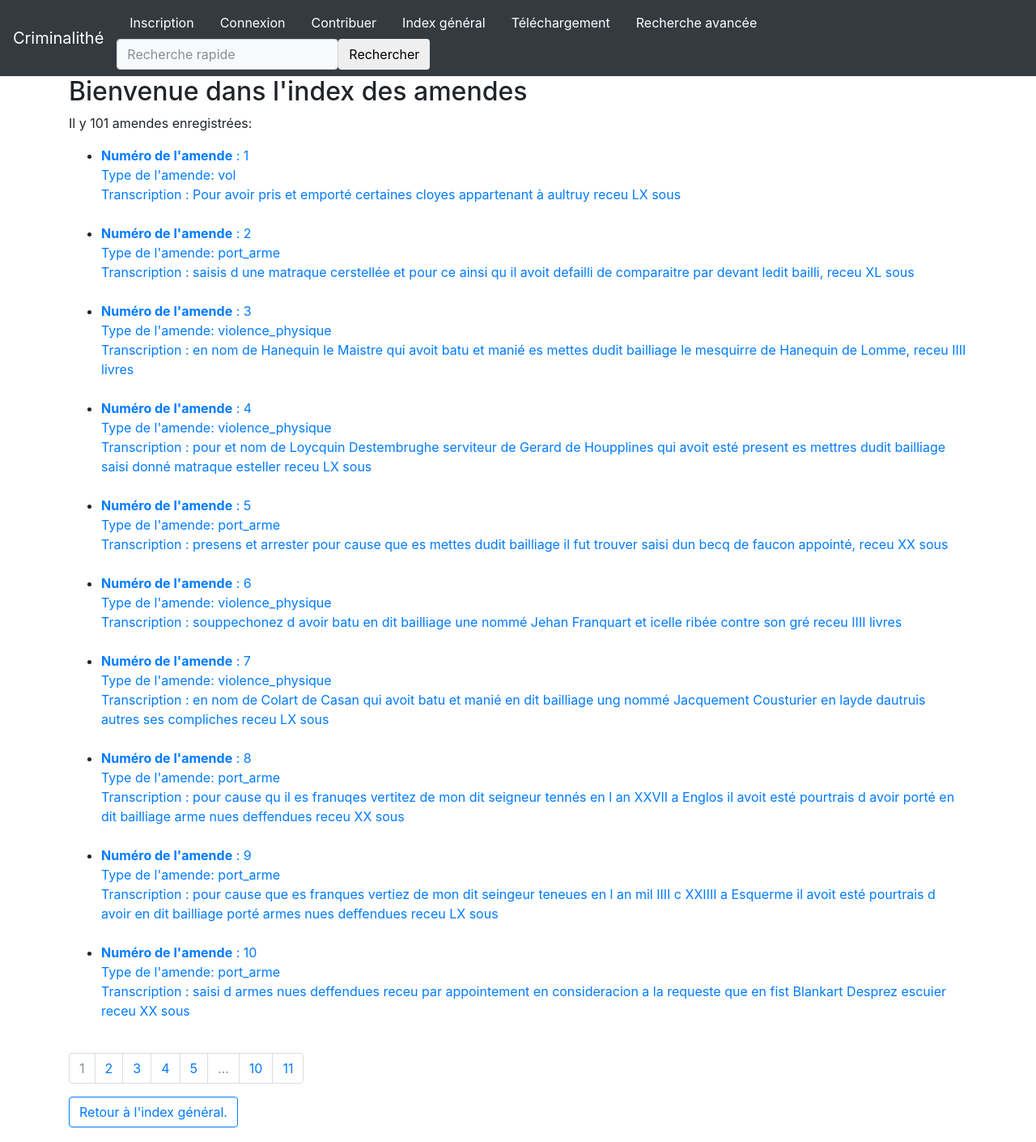
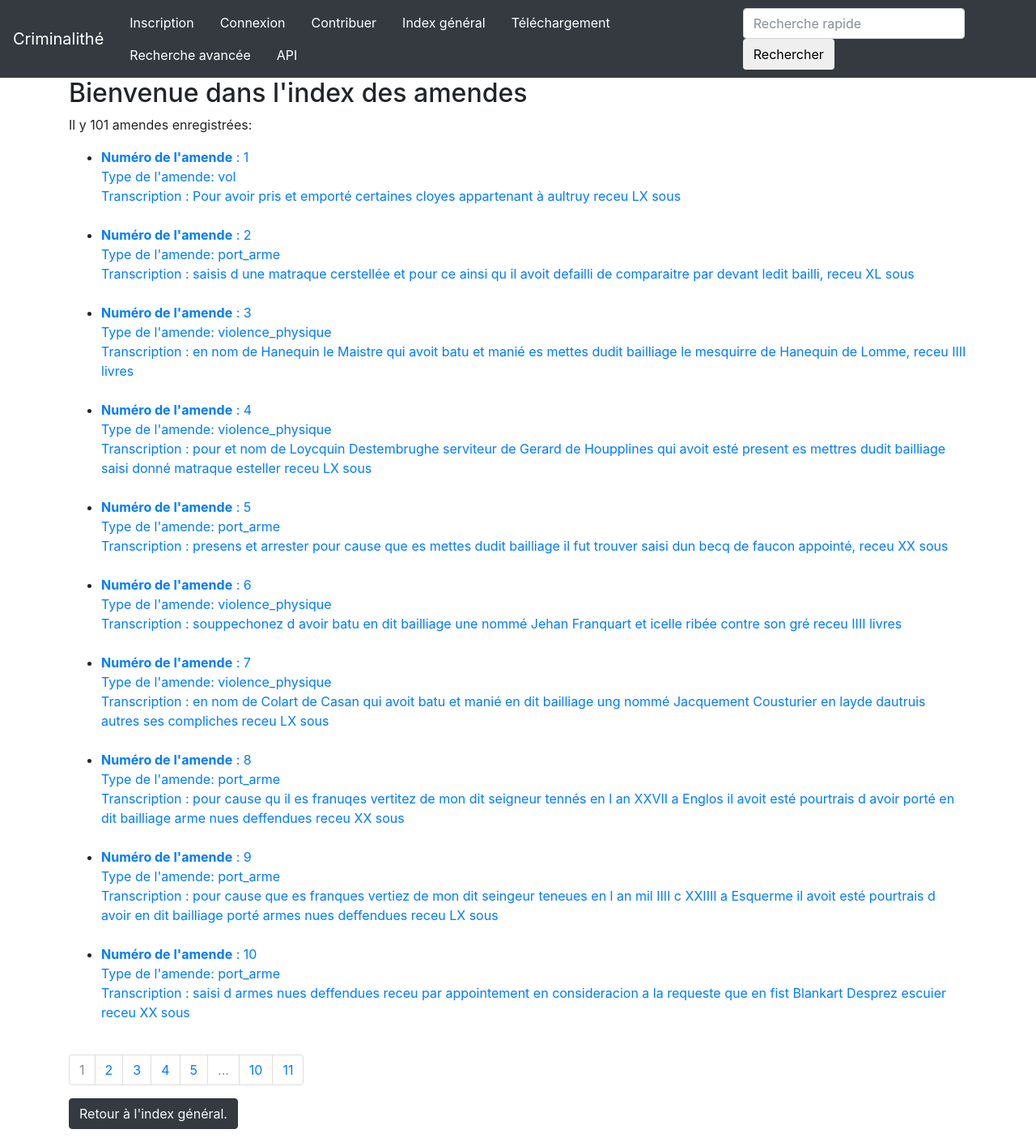
Before and after one commit to ValentinDeCraene/Projet_Criminalithe, a Flask app: page /Index/amendes/ in a window 1280 px wide. Shown: the whole page at 81% size. Run offline with Flask 2, Linux system fonts and the light colour scheme; data comes from the database, SQL or seed files in the repository; some libraries are stand-ins or nearby versions.

Commit message:
ajout des buttons nouveau style graphique

```diff
--- a/Criminalithe/app/templates/conteneur.html
+++ b/Criminalithe/app/templates/conteneur.html
@@ -44,11 +44,15 @@
             <li class="nav-item">
                 <a class="nav-link text-white bg-dark" href="{{url_for("rechercheavancee")}}">Recherche avancée</a>
             </li>
+            <li class="nav-item">
+                <a class="nav-link text-white bg-dark" href="">API</a>
+              </li>
+        </ul>
 
 
         <form class="form-inline" action="{{url_for("recherche")}}" method="GET">
-          <input class="form-control bg-light text-dark" name="keyword" type="search" placeholder="Recherche rapide" aria-label="Recherche">
-          <button class="btn btn-grey type="submit">Rechercher</button>
+          <input class="form-control bg-grey text-dark" name="keyword" type="search" placeholder="Recherche rapide" aria-label="Recherche">
+          <button class="btn btn-grey" type="submit">Rechercher</button>
         </form>
       </nav>
       {% block afternav %}{%endblock%}
--- a/Criminalithe/app/templates/pages/Index_amendes.html
+++ b/Criminalithe/app/templates/pages/Index_amendes.html
@@ -37,9 +37,11 @@
         {%- endfor %}
       </ul>
 
-<button type="button" class="btn btn-outline-primary">
-    <a href="{{url_for('index')}}">Retour à l'index général.</a></li>
+<p>
+<button type="button" class="btn btn-dark">
+    <a class="text-light" href="{{url_for('index')}}">Retour à l'index général.</a></li>
 </button>
+</p>
 
 </p>
 {% endblock %}
--- a/Criminalithe/app/templates/pages/Index_personnes.html
+++ b/Criminalithe/app/templates/pages/Index_personnes.html
@@ -36,8 +36,9 @@
         {%- endfor %}
       </ul>
 
-<button type="button" class="btn btn-outline-primary">
-    <a href="{{url_for('index')}}">Retour à l'index général.</a></li>
+<p>
+<button type="button" class="btn btn-dark">
+    <a class="text-light" href="{{url_for('index')}}">Retour à l'index général.</a></li>
 </button>
 </p>
 {% endblock %}
--- a/Criminalithe/app/templates/pages/Index_sources.html
+++ b/Criminalithe/app/templates/pages/Index_sources.html
@@ -35,8 +35,9 @@
         {%- endfor %}
       </ul>
 
-<button type="button" class="btn btn-outline-primary">
-    <a href="{{url_for('index')}}">Retour à l'index général.</a></li>
+<p>
+<button type="button" class="btn btn-dark">
+    <a class="text-light" href="{{url_for('index')}}">Retour à l'index général.</a></li>
 </button>
 </p>
 {% endblock %}
--- a/Criminalithe/app/templates/pages/personne.html
+++ b/Criminalithe/app/templates/pages/personne.html
@@ -49,8 +49,8 @@ pour que les personnes soient bien numérotées de 1 à 101 et non de 0 à 100--
 {% endif %}
 </p>
 <p>
-<button type="button" class="btn btn-outline-primary">
-    <a href="{{url_for('index_personnes')}}">Retour à l'index des personnes.</a></li>
+<button type="button" class="btn btn-dark">
+    <a class="text-light" href="{{url_for('index_personnes')}}">Retour à l'index des personnes.</a></li>
 </button>
 </p>
 {% endblock %}
--- a/Criminalithe/app/templates/pages/rechercheavancee.html
+++ b/Criminalithe/app/templates/pages/rechercheavancee.html
@@ -60,4 +60,9 @@
         <button type="submit" class="btn btn-primary">Rechercher</button>
     </div>
 </form>
+<p>
+<button type="button" class="btn btn-dark">
+    <a class="text-light" href="{{url_for('accueil')}}">Retour à l'accueil.</a></li>
+</button>
+</p>
 {% endblock %}
--- a/Criminalithe/app/templates/pages/source.html
+++ b/Criminalithe/app/templates/pages/source.html
@@ -43,8 +43,8 @@
 {% endif %}
 </p>
 <p>
-<button type="button" class="btn btn-outline-primary">
-    <a href="{{url_for('index_sources')}}">Retour à l'index des sources.</a></li>
+<button type="button" class="btn btn-dark">
+    <a class="text-light" href="{{url_for('index_sources')}}">Retour à l'index des sources.</a></li>
 </button>
 </p>
 {% endblock %}
--- a/Criminalithe/app/templates/pages/telechargement.html
+++ b/Criminalithe/app/templates/pages/telechargement.html
@@ -7,5 +7,10 @@
     <p>Vous pouvez télécharger l'intégralité de notre base de données au format <b>SQLite</b> en cliquant sur le bouton ci-dessous :</p>
     <a class="btn btn-dark" href="{{url_for('download')}}">Télécharger</a>
 </div>
+<p>
+<button type="button" class="btn btn-dark">
+    <a class="text-light" href="{{url_for('accueil')}}">Retour à l'accueil.</a></li>
+</button>
+</p>
 
 {% endblock %}
```
Also changed, not shown: Criminalithe/app/templates/pages/amende.html (+4 -5 lines).
